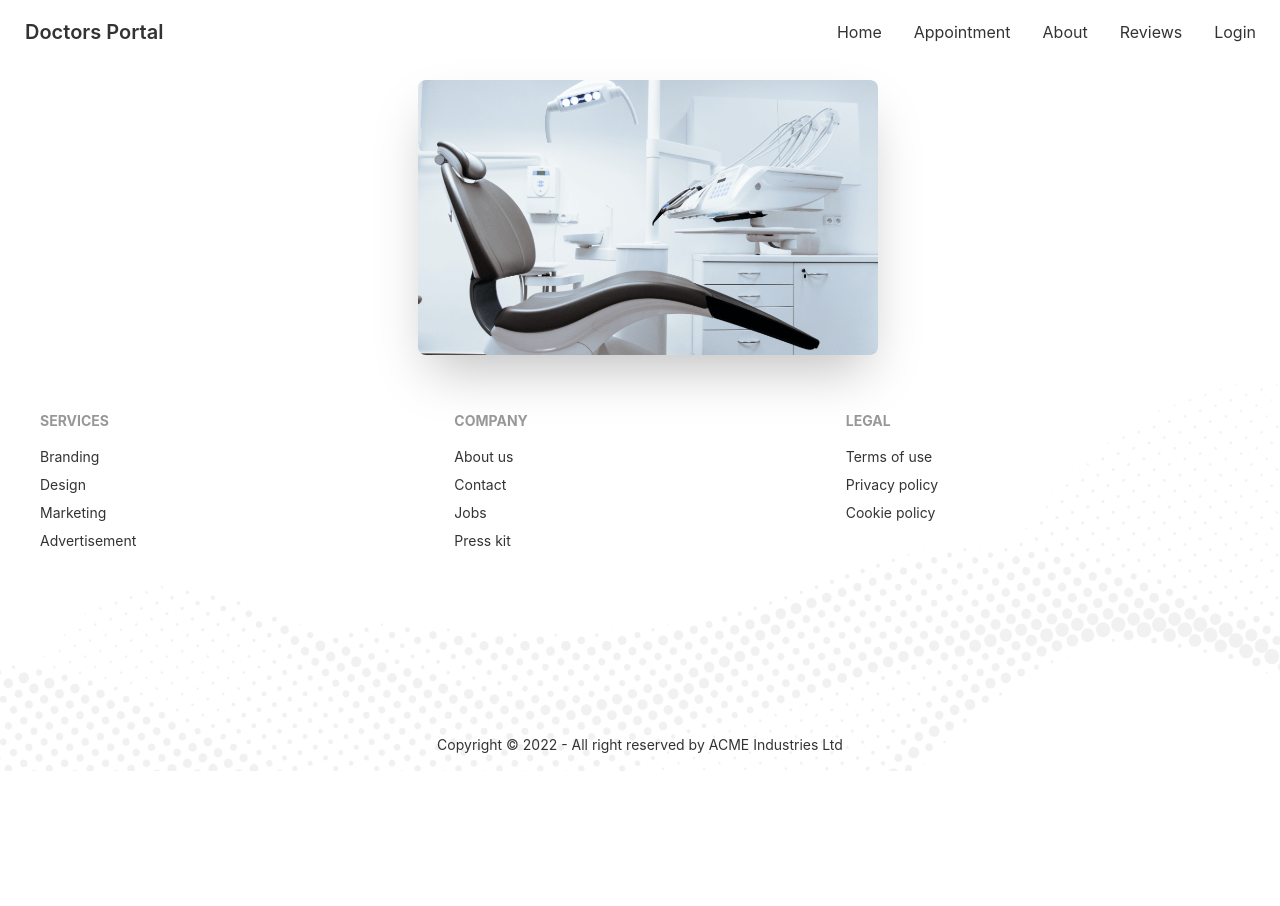
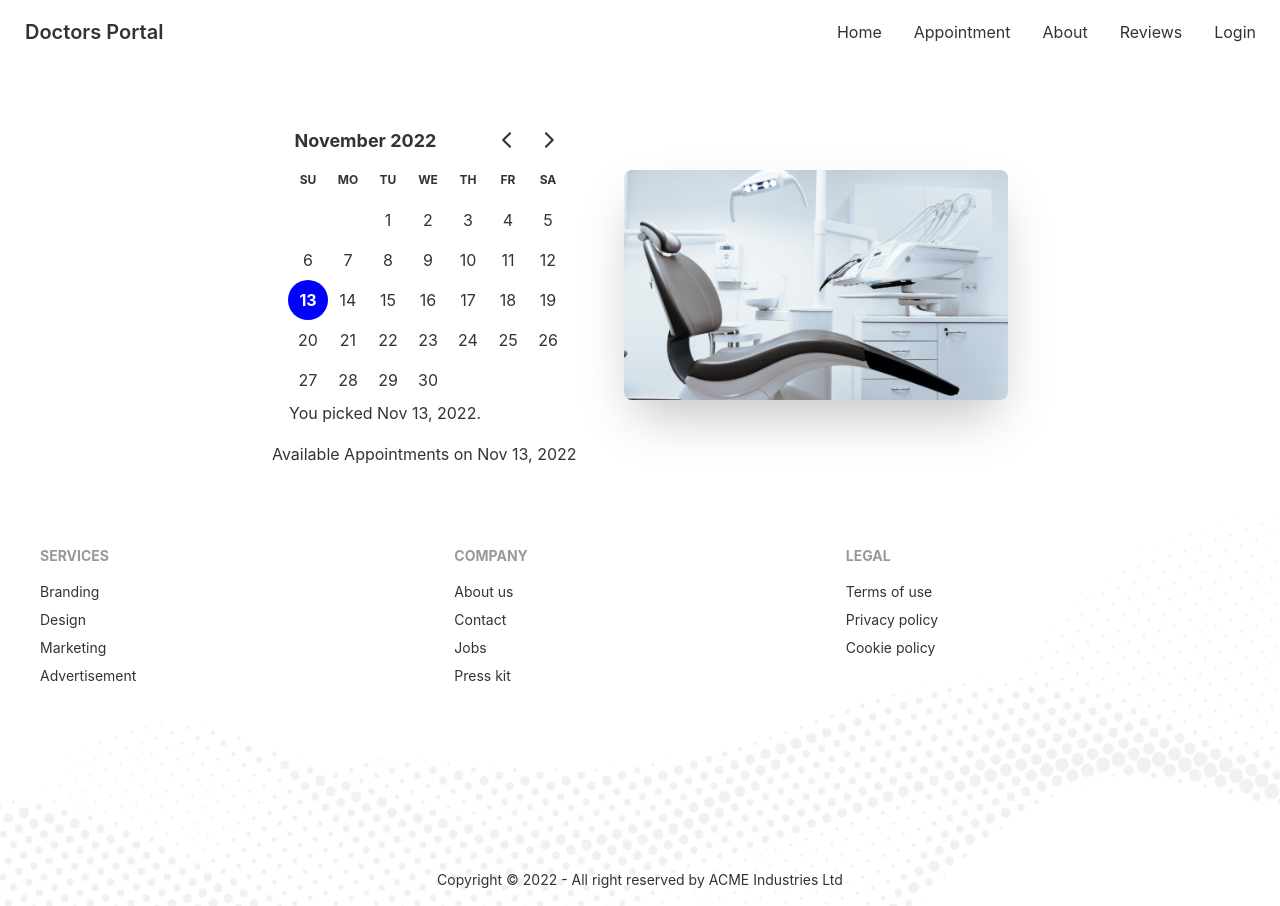
Before and after one commit to RaisulislamRimon/milestone12-module72-doctors-portal, a React (Create React App) app in the folder doctors-portal-client/: page /appointment in a window 1280 px wide. Before the commit the page ends 800 px from the top, so only its background shows below. Built offline with nearby package versions, Linux system fonts and the light colour scheme.

Commit message:
Create Appointment Banner using React Day Picker

```diff
--- a/doctors-portal-client/package.json
+++ b/doctors-portal-client/package.json
@@ -7,7 +7,9 @@
     "@testing-library/react": "^13.4.0",
     "@testing-library/user-event": "^13.5.0",
     "daisyui": "^2.39.1",
+    "date-fns": "^2.29.3",
     "react": "^18.2.0",
+    "react-day-picker": "^8.3.6",
     "react-dom": "^18.2.0",
     "react-router-dom": "^6.4.3",
     "react-scripts": "5.0.1",
--- a/doctors-portal-client/src/Pages/Appointment/AppointmentBanner/AppointmentBanner.js
+++ b/doctors-portal-client/src/Pages/Appointment/AppointmentBanner/AppointmentBanner.js
@@ -1,14 +1,34 @@
+import { format } from "date-fns";
 import React from "react";
+import { DayPicker } from "react-day-picker";
+import "react-day-picker/dist/style.css";
 import chair from "../../../assets/images/chair.png";
 
 const AppointmentBanner = () => {
+  const [selectedDate, setSelectedDate] = React.useState(new Date());
+
+  let footer = <p>Please pick a day.</p>;
+  if (selectedDate) {
+    footer = <p>You picked {format(selectedDate, "PP")}.</p>;
+  }
+
+  console.log(selectedDate);
+
   return (
-    <header>
+    <header className="my-6">
       <div className="hero">
         <div className="hero-content flex-col lg:flex-row-reverse">
-          <img src={chair} className="lg:w-1/2 rounded-lg shadow-2xl" alt="" />
-          <div>
-
+          {/* <img src={chair} className="lg:w-1/2 rounded-lg shadow-2xl" alt="" /> */}
+          <img src={chair} className="max-w-sm rounded-lg shadow-2xl" alt="" />
+          {/* <div className="lg:w-1/3 mr-6"> */}
+          <div className="mr-6">
+            <DayPicker
+              mode="single"
+              selected={selectedDate}
+              onSelect={setSelectedDate}
+              footer={footer}
+            />
+            <p>Available Appointments on {format(selectedDate, "PP")}</p>
           </div>
         </div>
       </div>
```
Also changed, not shown: doctors-portal-client/src/index.js (+8 -6 lines), 1 other file (tests, documents, lock files or other folders).
